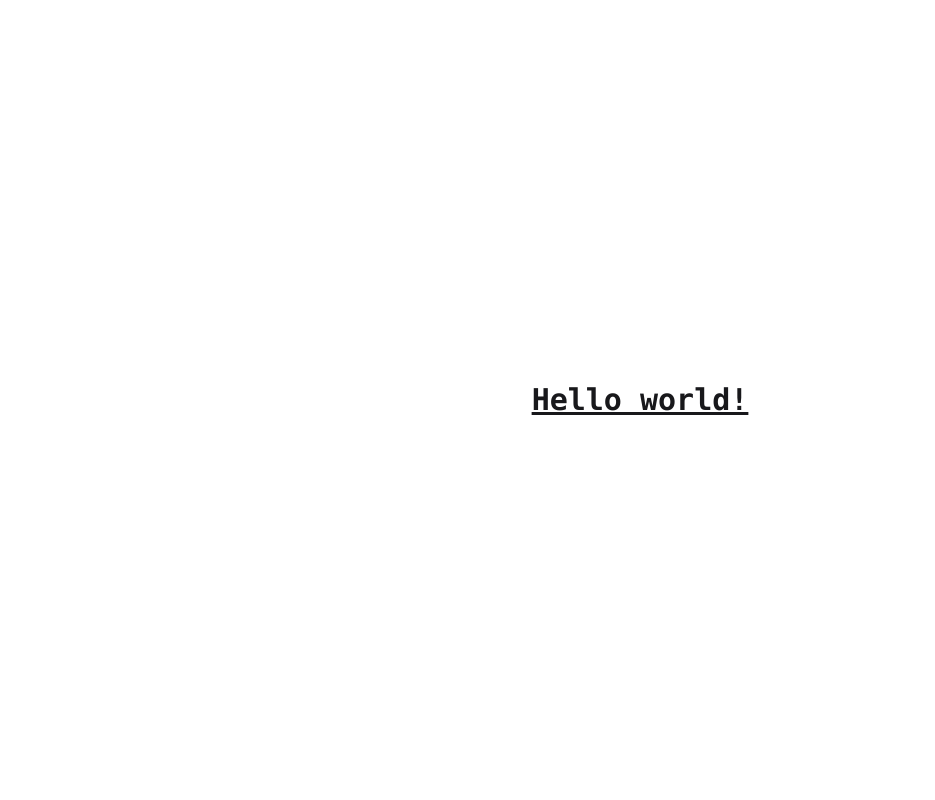
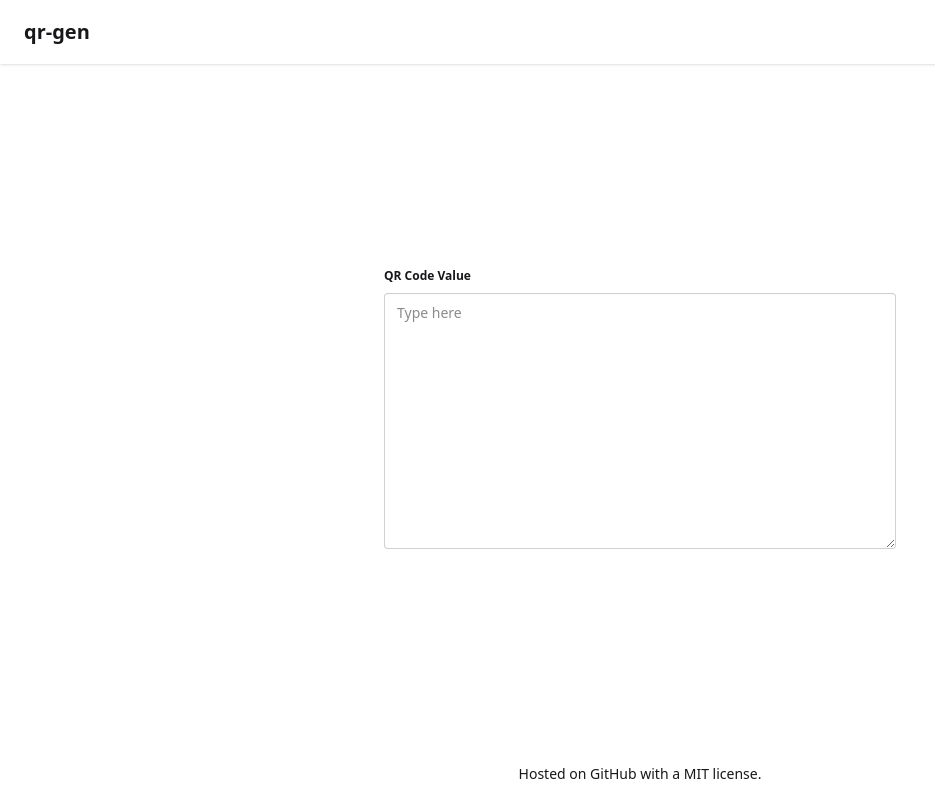
Before and after one commit to vanfossen/qr-gen, a React (Vite) app: page / in a window 1280 px wide. Shown: the whole page, without its empty margins (0-935 px from the left). Built offline with nearby package versions, Linux system fonts and the light colour scheme.

Commit message:
add navbar and footer

```diff
--- a/src/App.tsx
+++ b/src/App.tsx
@@ -1,11 +1,22 @@
+import Footer from "./components/Footer";
+import Navbar from "./components/Navbar";
+
 function App() {
   return (
     <>
+      <Navbar />
+
       <div className="flex grow flex-col items-center justify-center">
-        <span className="font-mono text-3xl font-bold underline">
-          Hello world!
-        </span>
+        <fieldset className="fieldset">
+          <legend className="fieldset-legend">QR Code Value</legend>
+          <textarea
+            className="textarea h-64 w-128"
+            placeholder="Type here"
+          ></textarea>
+        </fieldset>
       </div>
+
+      <Footer />
     </>
   );
 }
--- /dev/null
+++ b/src/components/Footer.tsx
@@ -0,0 +1,29 @@
+function Footer() {
+  return (
+    <footer className="footer sm:footer-horizontal footer-center bg-base-100 text-base-content p-4">
+      <aside>
+        <p>
+          <span>Hosted on </span>
+          <a
+            className="link link-hover"
+            target="_blank"
+            href="https://www.example.com/"
+          >
+            GitHub
+          </a>
+          <span> with a </span>
+          <a
+            className="link link-hover"
+            target="_blank"
+            href="https://www.example.com/"
+          >
+            MIT license
+          </a>
+          <span>.</span>
+        </p>
+      </aside>
+    </footer>
+  );
+}
+
+export default Footer;
--- /dev/null
+++ b/src/components/Navbar.tsx
@@ -0,0 +1,9 @@
+function Navbar() {
+  return (
+    <nav className="navbar bg-base-100 shadow-sm">
+      <a className="px-4 text-xl font-semibold">qr-gen</a>
+    </nav>
+  );
+}
+
+export default Navbar;
```
